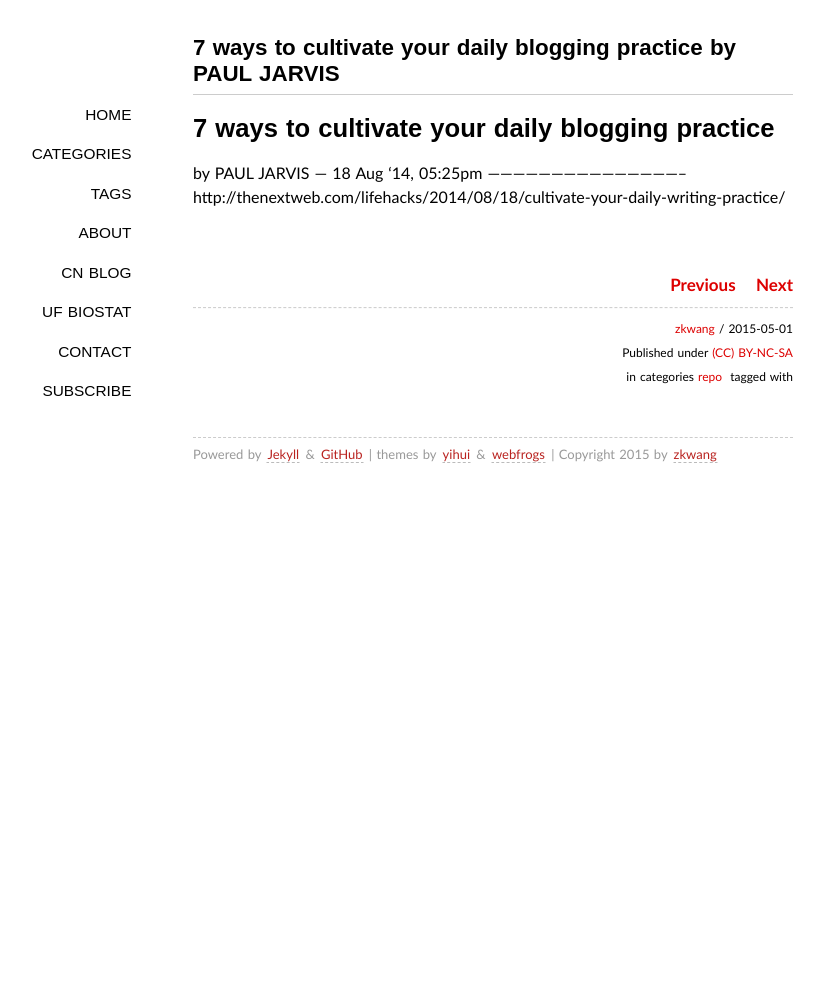
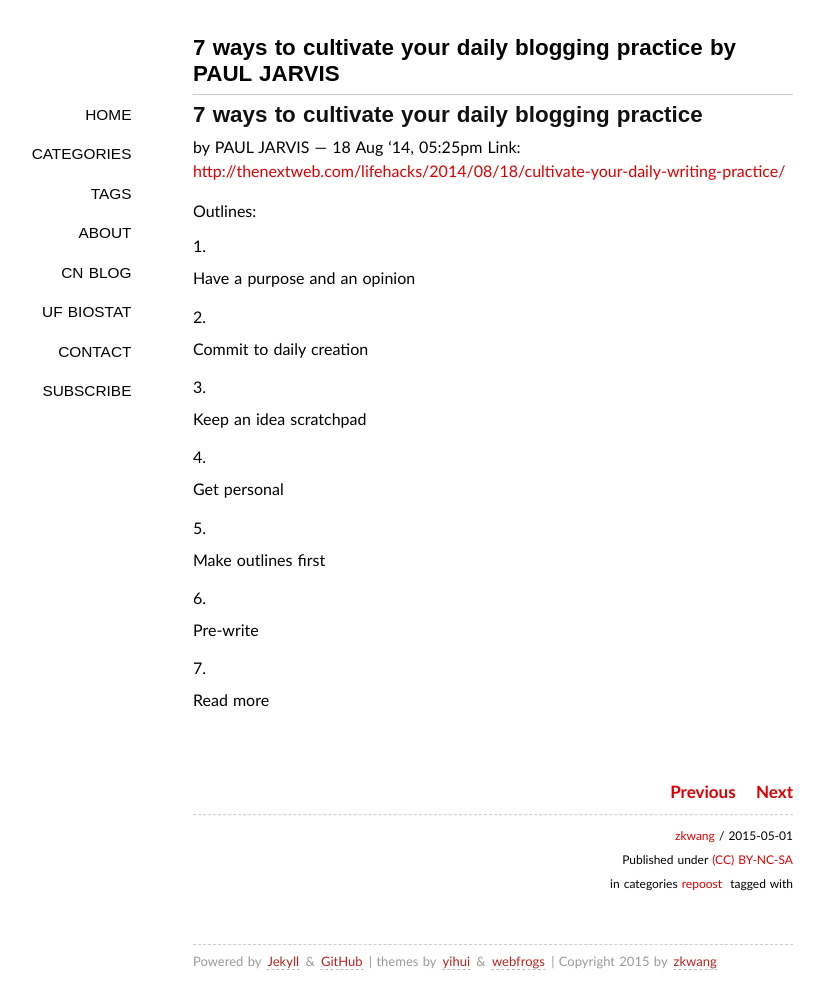
Before and after one commit to zkwang2014/zkwang2014.github.com, a Jekyll site: the page built from _posts/2015-05-01-bolgging.md, in a window 1280 px wide. Shown: the whole page, without its empty margins (147-971 px from the left). Built offline with Jekyll 4.4.1, drawn with Linux system fonts in a browser that asks for light colours; nearby versions of some CDN libraries; some web fonts are replaced; library files that are not in the unit come from our copies; Markdown is read by kramdown in place of the engine named in the settings; comment, search, counter and statistics services are not loaded; before the commit the page ends 900 px from its top, so only the background shows below that.

Commit message:
update
update

```diff
--- a/_posts/2015-05-01-bolgging.md
+++ b/_posts/2015-05-01-bolgging.md
@@ -1,13 +1,29 @@
 ---
 layout: post
 title: "7 ways to cultivate your daily blogging practice by PAUL JARVIS"
-description: "blogging"
-category: repo
+description: "blog"
+category: repoost
 tags: []
 ---
 
 7 ways to cultivate your daily blogging practice
-================================================
+-----------------------------------------------
 by PAUL JARVIS  — 18 Aug '14, 05:25pm
------------------------------------------------
-http://thenextweb.com/lifehacks/2014/08/18/cultivate-your-daily-writing-practice/
+Link:
+[http://thenextweb.com/lifehacks/2014/08/18/cultivate-your-daily-writing-practice/](http://thenextweb.com/lifehacks/2014/08/18/cultivate-your-daily-writing-practice/)
+
+Outlines:
+
+1. Have a purpose and an opinion
+
+2. Commit to daily creation
+
+3. Keep an idea scratchpad
+
+4. Get personal
+
+5. Make outlines first
+
+6. Pre-write
+
+7. Read more
```
